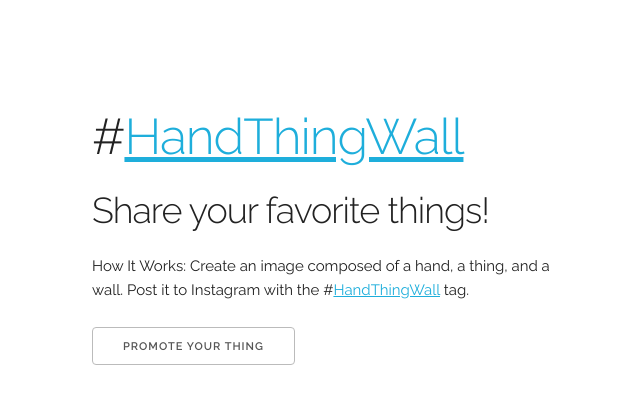
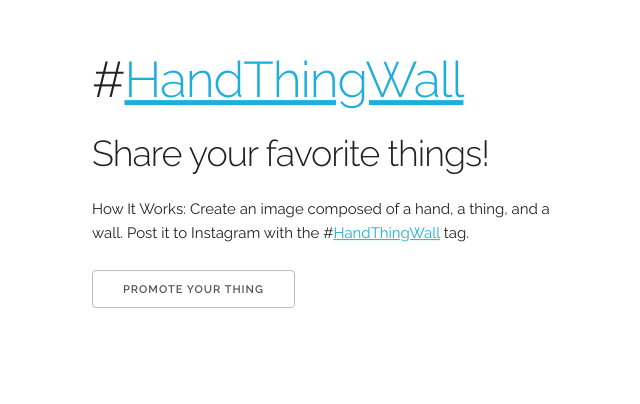
Before and after one commit to jedbridges/handthingwall, a plain HTML site: page index.html in a window 1280 px wide. Shown: the part 296-700 px from the top of the page, without its empty margins (68-708 px from the left). Drawn offline with Linux system fonts and the light colour scheme.

Commit message:
eliminate duplicate whizz

```diff
--- a/css/skeleton.css
+++ b/css/skeleton.css
@@ -34,7 +34,11 @@
   max-width: 960px;
   margin: 0 auto;
   padding: 0 20px;
-  box-sizing: border-box; }
+  box-sizing: border-box;
+  position: relative;
+  top: 50%;
+  transform: translateY(-50%);
+}
 .column,
 .columns {
   width: 100%;
--- a/index.html
+++ b/index.html
@@ -34,7 +34,7 @@
   –––––––––––––––––––––––––––––––––––––––––––––––––– -->
   <div class="container">
     <div class="row">
-      <div class="one-half column" style="margin-top: 42%">
+      <div class="one-half column" style="margin-top: 100%">
         <h1>#<a href="https://instagram.com/explore/tags/handthingwall/">HandThingWall</a></h1>
         <h3>Share your favorite things!</h3>
         <p>How It Works: Create an image composed of a hand, a thing, and a wall. Post it to Instagram with the #<a href="https://instagram.com/explore/tags/handthingwall/">HandThingWall</a> tag.</p>
```
